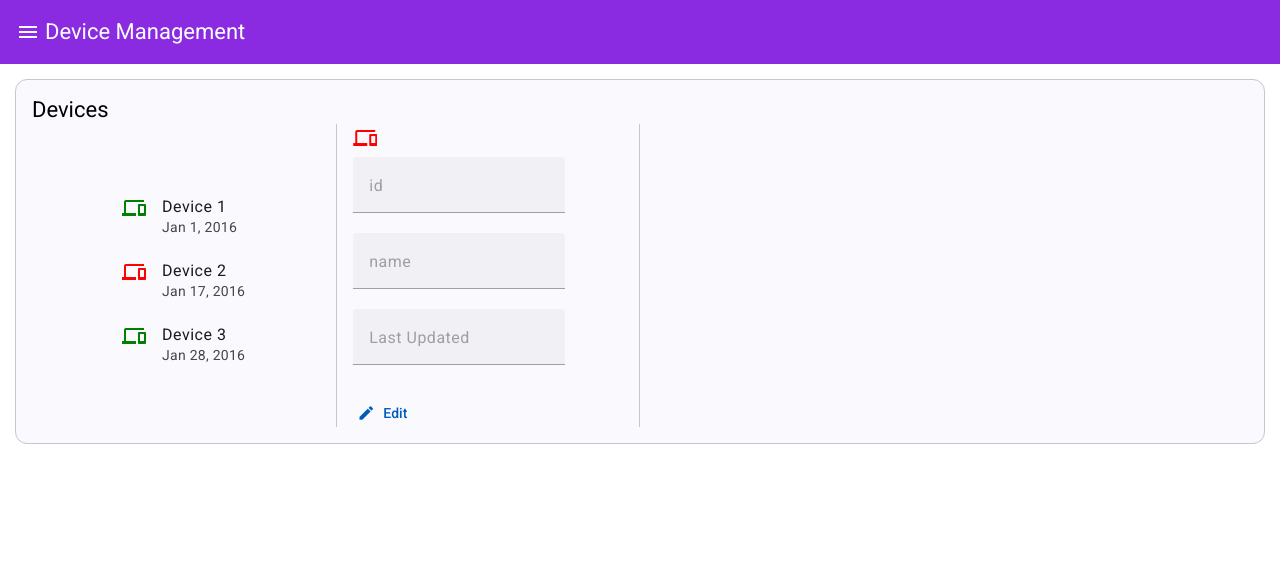
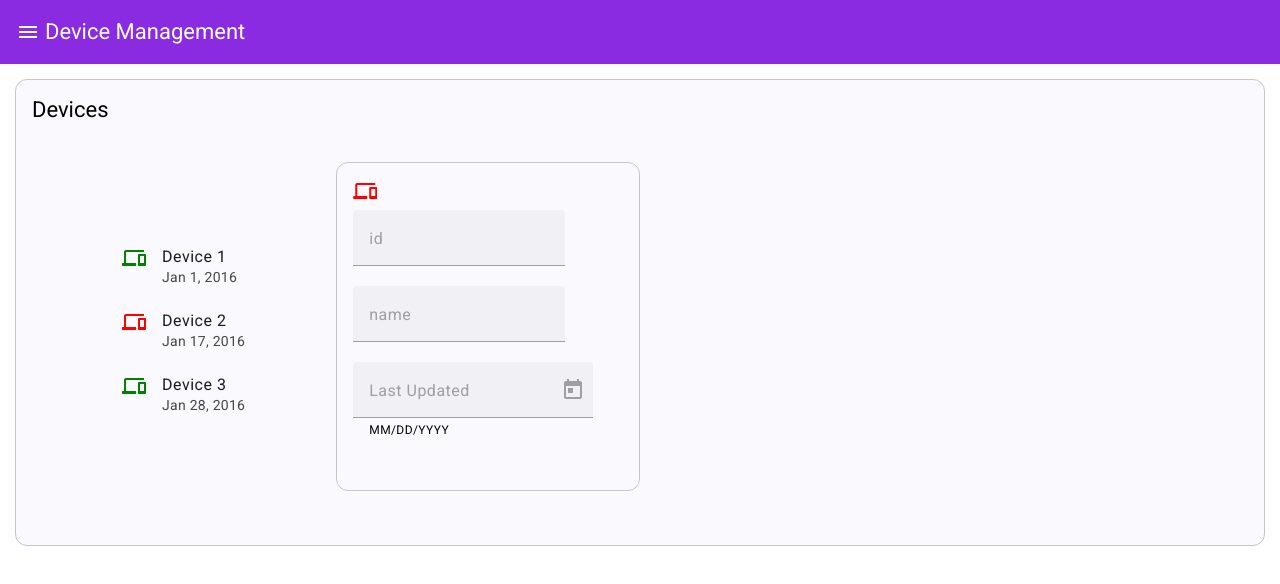
Before and after one commit to amithgwl/device-mgmt, an Angular app: page / in a window 1280 px wide. Shown: the top 584 px of the page. Built offline with nearby package versions, Linux system fonts and the light colour scheme.

Commit message:
date implementation

```diff
--- a/src/app/app.component.html
+++ b/src/app/app.component.html
@@ -9,7 +9,7 @@
     <mat-card-title>Devices</mat-card-title>
   </mat-card-header>
   <mat-card-content>
-    <mat-grid-list cols="4" rowHeight="2:2">
+    <mat-grid-list cols="4" rowHeight="1.5:2">
       <mat-grid-tile>
         <mat-list>
           @for (device of devices; track device) {
@@ -43,12 +43,15 @@
 
               <mat-form-field>
                 <mat-label>Last Updated</mat-label>
-                <input matInput [value]="selectedDevice?.updated" [disabled]="!editMode">
+                <input matInput [matDatepicker]="picker" [value]="selectedDevice?.updated"  [disabled]="!editMode">
+                <mat-hint>MM/DD/YYYY</mat-hint>
+                <mat-datepicker-toggle matIconSuffix [for]="picker"></mat-datepicker-toggle>
+                <mat-datepicker #picker></mat-datepicker>
               </mat-form-field>
 
           </mat-card-content>
           <mat-card-actions>
-            <button mat-button *ngIf="!editMode" (click)="editModeToggle(true)">
+            <button mat-button *ngIf="!editMode && !!selectedDevice" (click)="editModeToggle(true)">
               <mat-icon>edit</mat-icon>
               Edit</button>
 
--- a/src/app/app.component.ts
+++ b/src/app/app.component.ts
@@ -13,6 +13,7 @@ import {MatTooltipModule} from '@angular/material/tooltip';
 import {MatFormFieldModule} from '@angular/material/form-field';
 import {MatInputModule} from '@angular/material/input';
 import {MatSlideToggleModule} from '@angular/material/slide-toggle';
+import {MatDatepickerModule} from '@angular/material/datepicker';
 
 export interface Section {
   id: Number,
@@ -23,7 +24,7 @@ export interface Section {
 
 @Component({
   selector: 'app-root',
-  imports: [RouterOutlet, MatListModule, MatIconModule, MatDividerModule, DatePipe, MatToolbarModule, MatCardModule, NgClass, JsonPipe, MatButtonModule, MatSidenavModule, MatGridListModule, MatTooltipModule, MatFormFieldModule, MatInputModule, MatSlideToggleModule, NgIf],
+  imports: [RouterOutlet, MatListModule, MatIconModule, MatDividerModule, DatePipe, MatToolbarModule, MatCardModule, NgClass, JsonPipe, MatButtonModule, MatSidenavModule, MatGridListModule, MatTooltipModule, MatFormFieldModule, MatInputModule, MatSlideToggleModule, NgIf, MatDatepickerModule, ],
   templateUrl: './app.component.html',
   styleUrl: './app.component.scss'
 })
--- a/src/app/app.config.ts
+++ b/src/app/app.config.ts
@@ -1,7 +1,9 @@
 import { ApplicationConfig, provideZoneChangeDetection } from '@angular/core';
 import { provideRouter } from '@angular/router';
 import { routes } from './app.routes';
+import { provideNativeDateAdapter } from '@angular/material/core';
+
 
 export const appConfig: ApplicationConfig = {
-  providers: [provideZoneChangeDetection({ eventCoalescing: true }), provideRouter(routes)]
+  providers: [provideZoneChangeDetection({ eventCoalescing: true }), provideRouter(routes), provideNativeDateAdapter()]
 };
```
